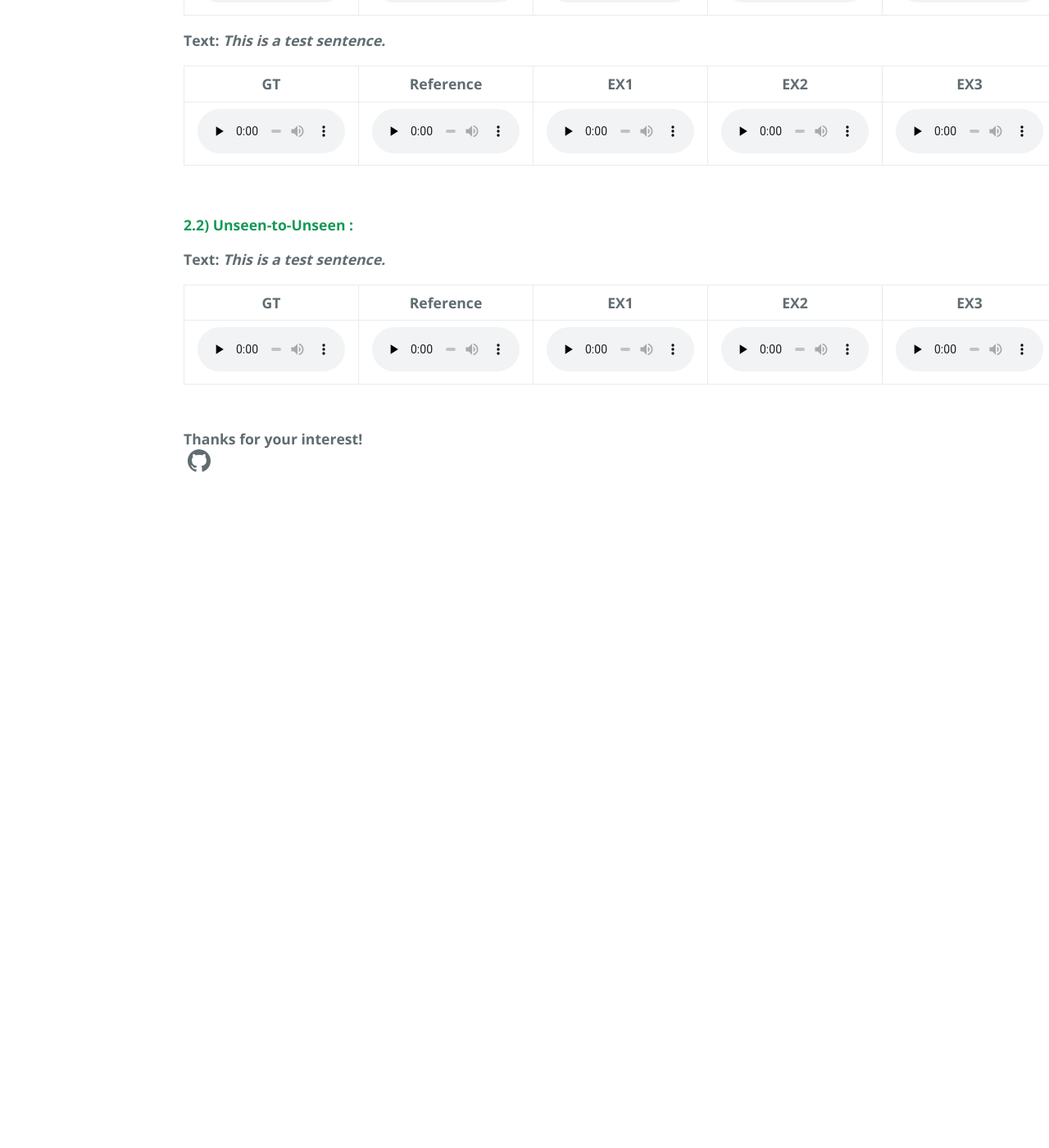
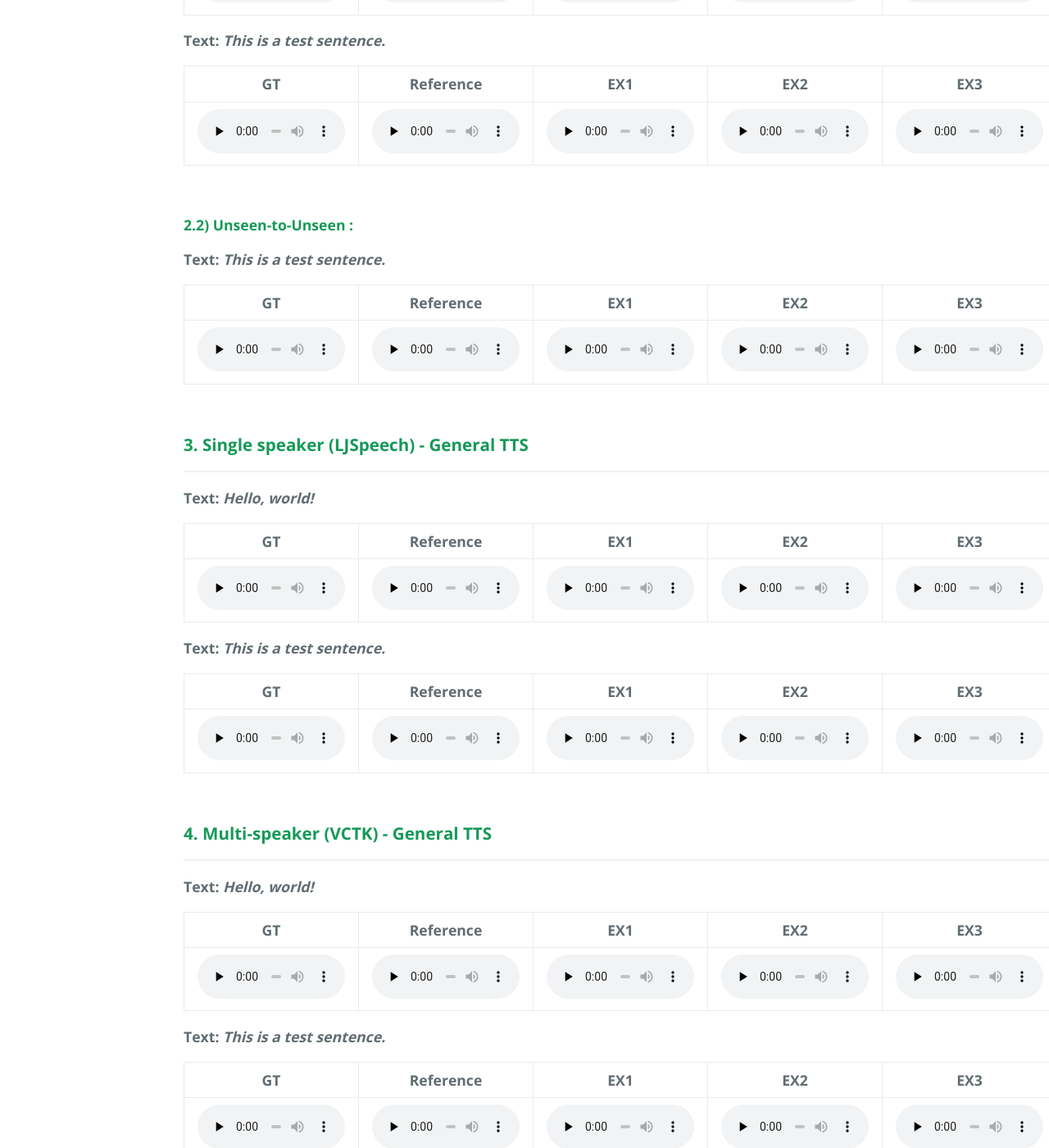
Before and after one commit to winddori2002/tts-demo.github.io, a Jekyll site: the page built from index.md, in a window 1280 px wide and 1400 px high, scrolled down 1958 px. Shown: the whole window at 82% size. Built offline with Jekyll 4.4.1, drawn with Linux system fonts in a browser that asks for light colours; before the commit the page ends 2588 px from its top, so only the background shows below that.

Commit message:
Update home.html

```diff
--- a/_layouts/home.html
+++ b/_layouts/home.html
@@ -192,6 +192,112 @@ layout: default
 
   <br>
 
+  <h3><strong>3. Single speaker (LJSpeech) - General TTS </h3>
+  <hr>
+
+  <p><b>Text: </b><i>Hello, world!</i></p>
+  <table>
+				<tbody>
+				  <tr>
+  					<th>GT</th>
+  					<th>Reference</th>
+  					<th>EX1</th>
+  					<th>EX2</th>
+  					<th>EX3</th>
+            <th>EX4</th>
+            <th>EX5</th>
+				  </tr>
+  				<tr>
+  					<td><audio controls="" preload="none"><source src="wavs/GT/LJ018-0288.wav"></audio></td>
+  					<td><audio controls="" preload="none"><source src="wavs/Reference/LJ018-0288.wav"></audio></td>
+  					<td><audio controls="" preload="none"><source src="wavs/EX1/LJ018-0288.wav"></audio></td>
+  					<td><audio controls="" preload="none"><source src="wavs/EX2/LJ018-0288.wav"></audio></td>
+  					<td><audio controls="" preload="none"><source src="wavs/EX3/LJ018-0288.wav"></audio></td>
+            <td><audio controls="" preload="none"><source src="wavs/EX4/LJ018-0288.wav"></audio></td>
+            <td><audio controls="" preload="none"><source src="wavs/EX5/LJ018-0288.wav"></audio></td>
+				  </tr>
+				</tbody>
+  </table>
+
+  <p><b>Text: </b><i>This is a test sentence.</i></p>
+  <table>
+				<tbody>
+				  <tr>
+  					<th>GT</th>
+  					<th>Reference</th>
+  					<th>EX1</th>
+  					<th>EX2</th>
+  					<th>EX3</th>
+            <th>EX4</th>
+            <th>EX5</th>
+				  </tr>
+  				<tr>
+  					<td><audio controls="" preload="none"><source src="wavs/GT/LJ018-0288.wav"></audio></td>
+  					<td><audio controls="" preload="none"><source src="wavs/Reference/LJ018-0288.wav"></audio></td>
+  					<td><audio controls="" preload="none"><source src="wavs/EX1/LJ018-0288.wav"></audio></td>
+  					<td><audio controls="" preload="none"><source src="wavs/EX2/LJ018-0288.wav"></audio></td>
+  					<td><audio controls="" preload="none"><source src="wavs/EX3/LJ018-0288.wav"></audio></td>
+            <td><audio controls="" preload="none"><source src="wavs/EX4/LJ018-0288.wav"></audio></td>
+            <td><audio controls="" preload="none"><source src="wavs/EX5/LJ018-0288.wav"></audio></td>
+				  </tr>
+				</tbody>
+  </table>
+
+  <br>
+
+  <h3><strong>4. Multi-speaker (VCTK) - General TTS </h3>
+  <hr>
+
+  <p><b>Text: </b><i>Hello, world!</i></p>
+  <table>
+				<tbody>
+				  <tr>
+  					<th>GT</th>
+  					<th>Reference</th>
+  					<th>EX1</th>
+  					<th>EX2</th>
+  					<th>EX3</th>
+            <th>EX4</th>
+            <th>EX5</th>
+				  </tr>
+  				<tr>
+  					<td><audio controls="" preload="none"><source src="wavs/GT/LJ018-0288.wav"></audio></td>
+  					<td><audio controls="" preload="none"><source src="wavs/Reference/LJ018-0288.wav"></audio></td>
+  					<td><audio controls="" preload="none"><source src="wavs/EX1/LJ018-0288.wav"></audio></td>
+  					<td><audio controls="" preload="none"><source src="wavs/EX2/LJ018-0288.wav"></audio></td>
+  					<td><audio controls="" preload="none"><source src="wavs/EX3/LJ018-0288.wav"></audio></td>
+            <td><audio controls="" preload="none"><source src="wavs/EX4/LJ018-0288.wav"></audio></td>
+            <td><audio controls="" preload="none"><source src="wavs/EX5/LJ018-0288.wav"></audio></td>
+				  </tr>
+				</tbody>
+  </table>
+
+  <p><b>Text: </b><i>This is a test sentence.</i></p>
+  <table>
+				<tbody>
+				  <tr>
+  					<th>GT</th>
+  					<th>Reference</th>
+  					<th>EX1</th>
+  					<th>EX2</th>
+  					<th>EX3</th>
+            <th>EX4</th>
+            <th>EX5</th>
+				  </tr>
+  				<tr>
+  					<td><audio controls="" preload="none"><source src="wavs/GT/LJ018-0288.wav"></audio></td>
+  					<td><audio controls="" preload="none"><source src="wavs/Reference/LJ018-0288.wav"></audio></td>
+  					<td><audio controls="" preload="none"><source src="wavs/EX1/LJ018-0288.wav"></audio></td>
+  					<td><audio controls="" preload="none"><source src="wavs/EX2/LJ018-0288.wav"></audio></td>
+  					<td><audio controls="" preload="none"><source src="wavs/EX3/LJ018-0288.wav"></audio></td>
+            <td><audio controls="" preload="none"><source src="wavs/EX4/LJ018-0288.wav"></audio></td>
+            <td><audio controls="" preload="none"><source src="wavs/EX5/LJ018-0288.wav"></audio></td>
+				  </tr>
+				</tbody>
+  </table>
+
+  <br>
+
   <br>
   Thanks for your interest!
   </body>
```
